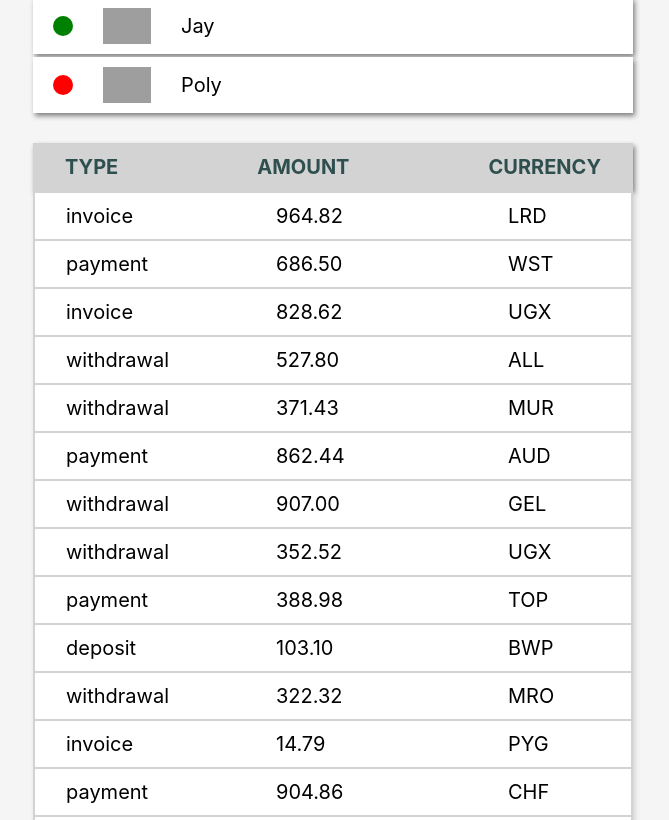
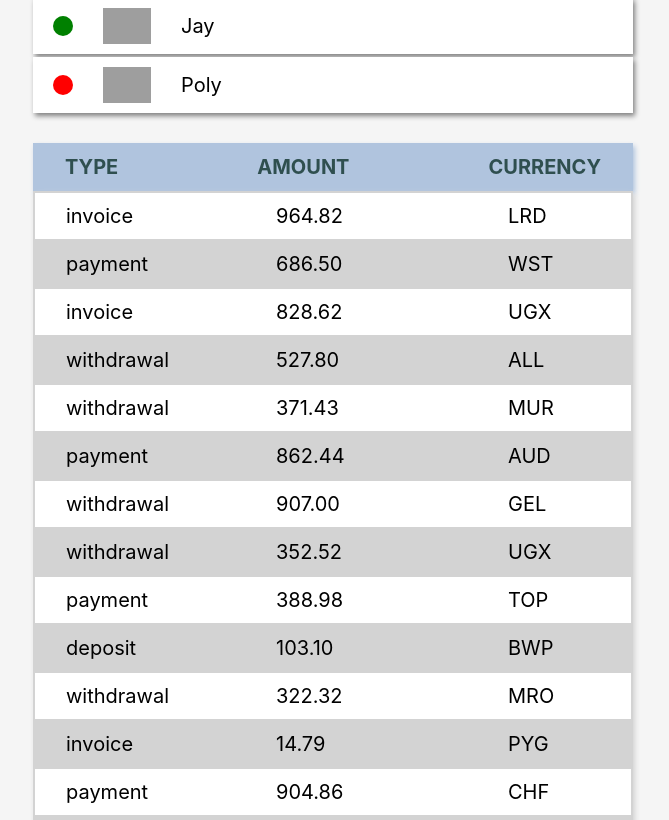
Before and after one commit to teiatan/goit-react-hw-01-components, a React (Create React App) app: page / in a window 1280 px wide. Shown: the part 1000-1820 px from the top of the page, without its empty margins (307-976 px from the left). Built offline with nearby package versions, Linux system fonts and the light colour scheme; grey boxes are pictures that could not be loaded.

Commit message:
table 2n child colors

```diff
--- a/src/components/Transactions/transactions.js
+++ b/src/components/Transactions/transactions.js
@@ -1,5 +1,4 @@
 import PropTypes from 'prop-types';
-import clsx from 'clsx';
 import css from './transactions.module.css';
 
 
--- a/src/components/Transactions/transactions.module.css
+++ b/src/components/Transactions/transactions.module.css
@@ -7,7 +7,7 @@
 }
 
 .transaction-history__head {
-    background-color: lightgrey;
+    background-color: lightsteelblue;
     text-transform: uppercase;
     color: darkslategrey;
     display: flex;
@@ -16,8 +16,8 @@
     padding-bottom: 10px;
     padding-right: 30px;
     padding-left: 30px;
-    box-shadow: 2px 3px 5px grey;
-    border: 1px solid lightgrey;
+    box-shadow: 2px 3px 5px lightsteelblue;
+    border: 1px solid lightsteelblue;
 
 }
 
@@ -47,6 +47,10 @@
 
 }
 
+.transaction-history__item:nth-child(2n) {
+    background-color: lightgrey;
+}
+
 .transaction-history__type {
     box-sizing: border-box;
     width: 210px;
```
